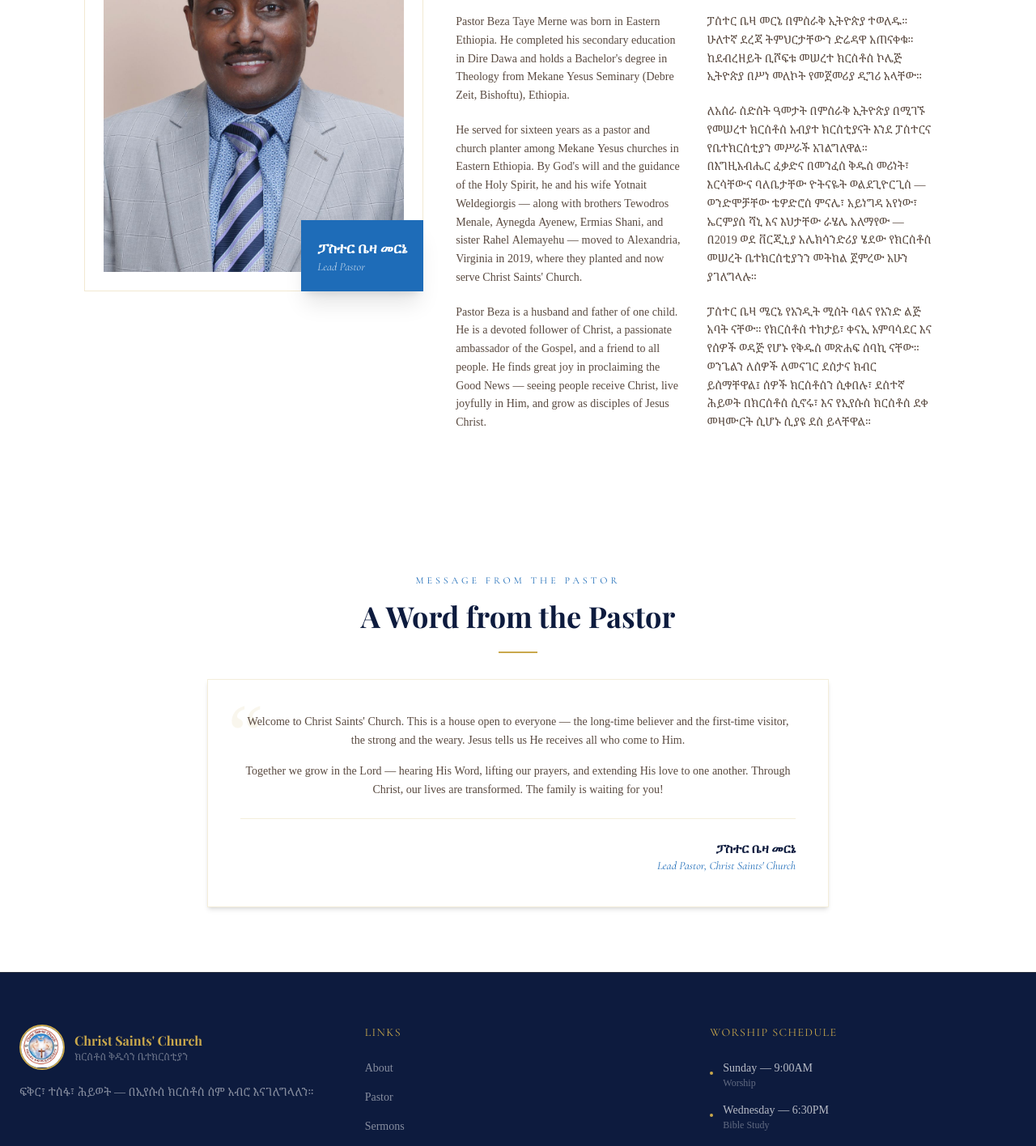
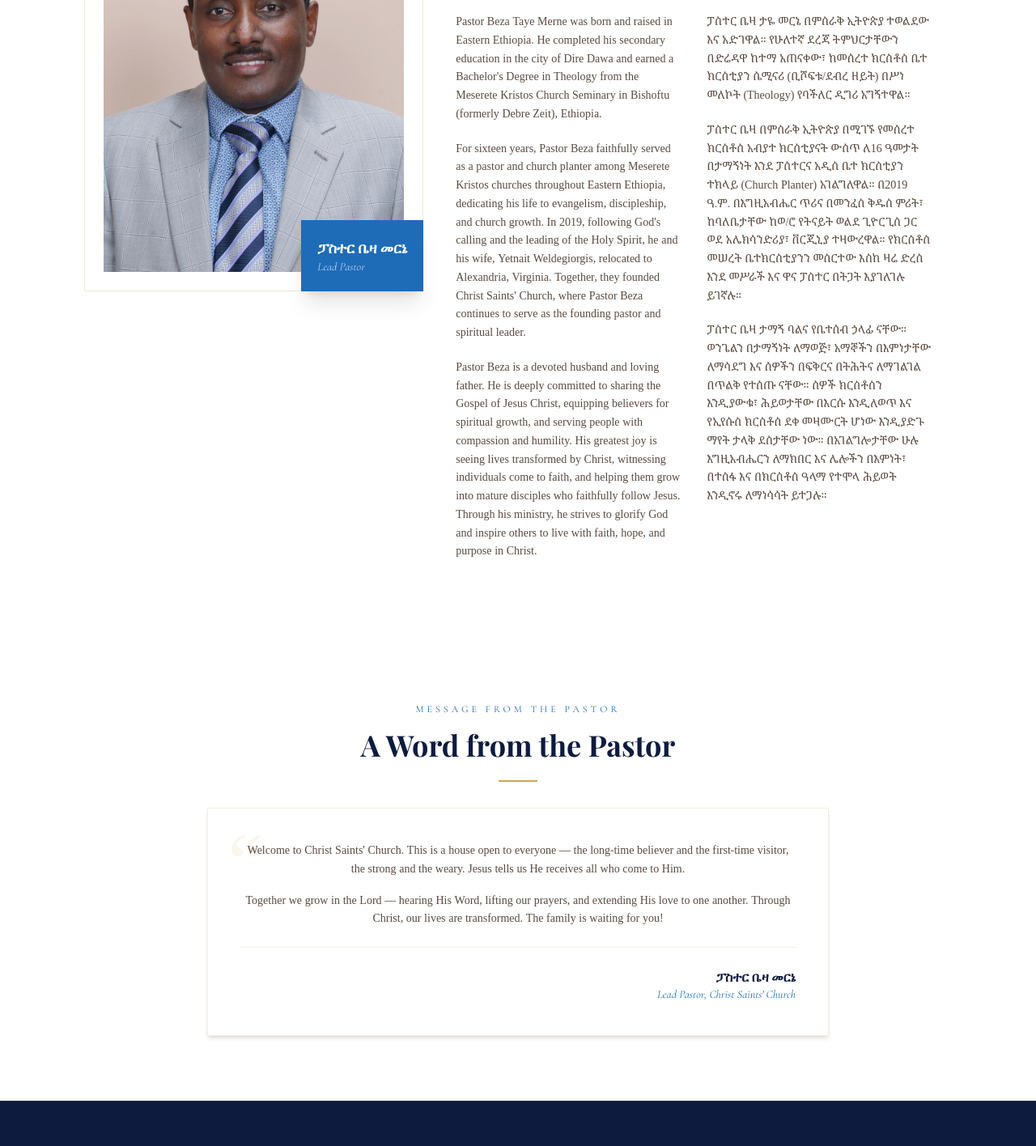
Before and after one commit to merene-daniel/christ-saint-church, a Next.js app: page /pastor in a window 1280 px wide. Shown: the part 680-2096 px from the top of the page at 81% size. Built offline with nearby package versions, Linux system fonts and the light colour scheme; a web font is replaced by a local one.

Commit message:
update page contents

```diff
--- a/app/contact/page.tsx
+++ b/app/contact/page.tsx
@@ -45,7 +45,6 @@ export default function ContactPage() {
       <section className="relative py-40 px-6 bg-hero-gradient text-center overflow-hidden">
         <div className="absolute inset-0 bg-[radial-gradient(ellipse_at_center,rgba(139,26,26,0.3)_0%,transparent_70%)] pointer-events-none" />
         <div className="relative z-10">
-          <p className="font-accent text-gold/75 uppercase tracking-[5px] text-sm mb-4">Contact</p>
           <h1 className="font-display text-5xl md:text-6xl text-white font-black">
             <span className="text-shimmer">Contact Us</span>
           </h1>
@@ -64,7 +63,7 @@ export default function ContactPage() {
             <div className="space-y-6">
               {[
                 { icon: "📍", label: "Location", val: "Alexandria, Virginia" },
-                { icon: "📞", label: "Phone", val: "+1 (XXX) XXX-XXXX" },
+                { icon: "📞", label: "Phone", val: "+1 (703) 420-9049" },
                 { icon: "✉️", label: "Email", val: "info@christsaintschurch.org" },
                 { icon: "🕐", label: "Office Hours", val: "Mon – Fri · 9 AM – 5 PM" },
               ].map((item) => (
@@ -87,9 +86,11 @@ export default function ContactPage() {
               <h3 className="font-display text-church-dark text-lg font-bold mb-4">Service Times</h3>
               <div className="space-y-3">
                 {[
-                  { day: "Sunday", time: "9:00 AM", label: "Main Worship" },
-                  { day: "Wednesday", time: "6:30 PM", label: "Bible Study" },
-                  { day: "Monday", time: "7:00 PM", label: "Prayer Meeting" },
+                  { day: "Sunday", time: "2:00 - 4:30 PM", label: "Main Worship" },
+                  { day: "Wednesday", time: "7:00 - 8:30 PM", label: "Bible Study" },
+                  { day: "Saturday", time: "11:00 AM - 1:00 PM", label: "Prayer Meeting (Every Two Weeks)"},
+                    { day: "Sunday", time: "2:00 - 4:30 PM" ,label: "Youth Group (Sunday School)"},
+                  { day: "Monday", time: "11:00 AM - 7:00 PM", label: "Prayer Meeting" },
                 ].map((s) => (
                   <div key={s.day} className="flex justify-between items-center py-2 border-b border-gold/15 last:border-0">
                     <div>
--- a/app/page.tsx
+++ b/app/page.tsx
@@ -3,10 +3,11 @@ import Link from "next/link";
 import SectionHeader from "@/components/SectionHeader";
 
 const serviceSchedule = [
-  { day: "Sunday", time: "9:00 AM", title: "Worship", icon: "🕊️", color: "from-church-blue to-church-blue-dark" },
-  { day: "Wednesday", time: "6:30 PM", title: "Bible Study", icon: "📖", color: "from-deep-blue to-blue-900" },
-  { day: "Monday", time: "7:00 PM", title: "Prayer Meeting", icon: "🙏", color: "from-emerald-800 to-emerald-900" },
-  { day: "Thursday", time: "3:00 PM", title: "Youth Group", icon: "🎵", color: "from-purple-900 to-purple-950" },
+  { day: "Sunday", time: "2:00 - 4:30 PM", title: "Worship", icon: "🕊️", color: "from-church-blue to-church-blue-dark" },
+  { day: "Wednesday", time: "7:00 - 8:30 PM", title: "Bible Study", icon: "📖", color: "from-deep-blue to-blue-900" },
+  { day: "Saturday", time: "11:00 AM - 1:00 PM", title: "Prayer Meeting (Every Two Weeks)", icon: "🙏", color: "from-emerald-800 to-emerald-900" },
+  { day: "Sunday", time: "2:00 - 4:30 PM" ,title: "Youth Group (Sunday School)", icon: "🎵", color: "from-purple-900 to-purple-950" },
+  { day: "Saturday", time: "11:00 AM - 7:00 PM", title: "Evangelism (Every Two Weeks)", icon: "📖", color: "from-gray-400 to-gray-500" },
 ];
 
 const values = [
@@ -16,9 +17,9 @@ const values = [
     desc: "Scripture is our sole foundation. We order every aspect of our lives by the light of God's Word.",
   },
   {
-    icon: "❤️",
-    title: "Love",
-    desc: "Showing love to one another and to all people is at the heart of our mission.",
+    icon: "📢",
+    title: "Gospel",
+    desc: "Proclaiming the Good News of Jesus Christ is central to everything we do, both within our walls and beyond.",
   },
   {
     icon: "🌍",
@@ -91,7 +92,7 @@ export default function HomePage() {
       {/* ─── SERVICE TIMES ───────────────────────────────────── */}
       <section className="bg-[#0D1B3E] py-20 px-6">
         <div className="max-w-5xl mx-auto">
-          <div className="grid grid-cols-1 sm:grid-cols-2 lg:grid-cols-4 gap-4">
+          <div className="grid grid-cols-1 sm:grid-cols-2 lg:grid-cols-5 gap-4">
             {serviceSchedule.map((s) => (
               <div key={s.day}
                 className={`bg-gradient-to-br ${s.color} p-6 border border-white/5 hover:-translate-y-1 transition-transform`}>
--- a/app/pastor/page.tsx
+++ b/app/pastor/page.tsx
@@ -1,7 +1,7 @@
 import Image from "next/image";
 
 export const metadata = {
-  title: "ፓስተር ቤዛ ሜርኔ | Christ Saints' Church",
+  title: "Pastor Beza Merne | Christ Saints' Church",
 };
 
 export default function PastorPage() {
@@ -55,13 +55,13 @@ export default function PastorPage() {
                 {/* English */}
                 <div className="space-y-5 font-body text-[#5a4a40] text-sm leading-relaxed">
                   <p>
-                    Pastor Beza Taye Merne was born in Eastern Ethiopia. He completed his secondary education in Dire Dawa and holds a Bachelor&apos;s degree in Theology from Mekane Yesus Seminary (Debre Zeit, Bishoftu), Ethiopia.
+                    Pastor Beza Taye Merne was born and raised in Eastern Ethiopia. He completed his secondary education in the city of Dire Dawa and earned a Bachelor's Degree in Theology from the Meserete Kristos Church Seminary in Bishoftu (formerly Debre Zeit), Ethiopia.
                   </p>
                   <p>
-                    He served for sixteen years as a pastor and church planter among Mekane Yesus churches in Eastern Ethiopia. By God&apos;s will and the guidance of the Holy Spirit, he and his wife Yotnait Weldegiorgis — along with brothers Tewodros Menale, Aynegda Ayenew, Ermias Shani, and sister Rahel Alemayehu — moved to Alexandria, Virginia in 2019, where they planted and now serve Christ Saints&apos; Church.
+                    For sixteen years, Pastor Beza faithfully served as a pastor and church planter among Meserete Kristos churches throughout Eastern Ethiopia, dedicating his life to evangelism, discipleship, and church growth. In 2019, following God's calling and the leading of the Holy Spirit, he and his wife, Yetnait Weldegiorgis, relocated to Alexandria, Virginia. Together, they founded Christ Saints' Church, where Pastor Beza continues to serve as the founding pastor and spiritual leader.
                   </p>
                   <p>
-                    Pastor Beza is a husband and father of one child. He is a devoted follower of Christ, a passionate ambassador of the Gospel, and a friend to all people. He finds great joy in proclaiming the Good News — seeing people receive Christ, live joyfully in Him, and grow as disciples of Jesus Christ.
+                    Pastor Beza is a devoted husband and loving father. He is deeply committed to sharing the Gospel of Jesus Christ, equipping believers for spiritual growth, and serving people with compassion and humility. His greatest joy is seeing lives transformed by Christ, witnessing individuals come to faith, and helping them grow into mature disciples who faithfully follow Jesus. Through his ministry, he strives to glorify God and inspire others to live with faith, hope, and purpose in Christ.
                   </p>
                 </div>
 
@@ -69,13 +69,14 @@ export default function PastorPage() {
                 <div className="space-y-5 font-body text-[#5a4a40] text-sm leading-relaxed">
 
                   <p>
-                    ፓስተር ቤዛ መርኔ በምስራቅ ኢትዮጵያ ተወለዱ። ሁለተኛ ደረጃ ትምህርታቸውን ድሬዳዋ አጠናቀቁ። ከደብረዘይት ቢሾፍቱ መሠረተ ክርስቶስ ኮሌጅ ኢትዮጵያ በሥነ መለኮት የመጀመሪያ ዲግሪ አላቸው።
+                    ፓስተር ቤዛ ታዬ  መርኔ በምስራቅ ኢትዮጵያ ተወልደው እና አድገዋል። የሁለተኛ ደረጃ ትምህርታቸውን በድሬዳዋ ከተማ አጠናቀው፣ ከመሰረተ ክርስቶስ ቤተ ክርስቲያን ሴሚናሪ (ቢሾፍቱ/ደብረ ዘይት) በሥነ መለኮት (Theology) የባችለር ዲግሪ አግኝተዋል።
                   </p>
                   <p>
-                    ለአስራ ስድስት ዓመታት በምስራቅ ኢትዮጵያ በሚገኙ የመሠረተ ክርስቶስ አብያተ ክርስቲያናት እንደ ፓስተርና የቤተክርስቲያን መሥራች አገልግለዋል። በእግዚአብሔር ፈቃድና በመንፈስ ቅዱስ መሪነት፣ እርሳቸውና ባለቤታቸው ዮትናዬት ወልደጊዮርጊስ — ወንድሞቻቸው ቴዎድሮስ ምናሌ፣ አይነግዳ አየነው፣ ኤርምያስ ሻኒ እና እህታቸው ራሄሌ አለማየው — በ2019 ወደ ቨርጂኒያ አሌክሳንድሪያ ሄደው የክርስቶስ መሠረት ቤተክርስቲያንን መትከል ጀምረው አሁን ያገለግላሉ።
+                    ፓስተር ቤዛ በምስራቅ ኢትዮጵያ በሚገኙ የመሰረተ ክርስቶስ አብያተ ክርስቲያናት ውስጥ ለ16 ዓመታት በታማኝነት እንደ ፓስተርና አዲስ ቤተ ክርስቲያን ተክላይ (Church Planter) አገልግለዋል። በ2019 ዓ.ም. በእግዚአብሔር ጥሪና በመንፈስ ቅዱስ ምሪት፣ ከባለቤታቸው ከወ/ሮ የትናይት ወልደ ጊዮርጊስ ጋር ወደ አሌክሳንድሪያ፣ ቨርጂኒያ ተዛውረዋል። የክርስቶስ መሠረት ቤተክርስቲያንን  መስርተው እስከ ዛሬ ድረስ እንደ መሥራች እና ዋና ፓስተር በትጋት እያገለገሉ ይገኛሉ።
                   </p>
                   <p>
-                    ፓስተር ቤዛ ሜርኔ የአንዲት ሚስት ባልና የአንድ ልጅ አባት ናቸው። የክርስቶስ ተከታይ፣ ቀናኢ አምባሳደር እና የሰዎች ወዳጅ የሆኑ የቅዱስ መጽሐፍ ሰባኪ ናቸው። ወንጌልን ለሰዎች ለመናገር ደስታና ክብር ይሰማቸዋል፤ ሰዎች ክርስቶስን ሲቀበሉ፣ ደስተኛ ሕይወት በክርስቶስ ሲኖሩ፣ እና የኢየሱስ ክርስቶስ ደቀ መዛሙርት ሲሆኑ ሲያዩ ደስ ይላቸዋል።
+
+                    ፓስተር ቤዛ  ታማኝ ባልና የቤተሰብ ኃላፊ ናቸው። ወንጌልን በታማኝነት ለማወጅ፣ አማኞችን በእምነታቸው ለማሳደግ እና ሰዎችን በፍቅርና በትሕትና ለማገልገል በጥልቅ የተሰጡ ናቸው። ሰዎች ክርስቶስን እንዲያውቁ፣ ሕይወታቸው በእርሱ እንዲለወጥ እና የኢየሱስ ክርስቶስ ደቀ መዛሙርት ሆነው እንዲያድጉ ማየት ታላቅ ደስታቸው ነው። በአገልግሎታቸው ሁሉ እግዚአብሔርን ለማክበር እና ሌሎችን በእምነት፣ በተስፋ እና በክርስቶስ ዓላማ የተሞላ ሕይወት እንዲኖሩ ለማነሳሳት ይተጋሉ።
                   </p>
                 </div>
               </div>
--- a/components/Footer.tsx
+++ b/components/Footer.tsx
@@ -54,9 +54,11 @@ export default function Footer() {
             </h4>
             <div className="space-y-3">
               {[
-                { day: "Sunday", time: "9:00AM", label: "Worship" },
-                { day: "Wednesday", time: "6:30PM", label: "Bible Study" },
-                { day: "Monday", time: "7:00PM", label: "Prayer Meeting" },
+                  { day: "Sunday", time: "2:00 - 4:30 PM", label: "Worship" },
+                  { day: "Wednesday", time: "7:00 - 8:30 PM", label: "Bible Study",},
+                  { day: "Saturday", time: "11:00 AM - 1:00 PM", label: "Prayer Meeting (Every Two Weeks)"},
+                  { day: "Sunday", time: "2:00 - 4:30 PM" ,label: "Youth Group (Sunday School)"},
+                  { day: "Saturday", time: "11:00 AM - 7:00 PM", label: "Evangelism (Every Two Weeks)" },
               ].map((s) => (
                 <div key={s.day} className="flex items-center gap-3">
                   <div className="w-1 h-1 rounded-full bg-gold flex-shrink-0" />
--- a/next.config.mjs
+++ b/next.config.mjs
@@ -1,5 +1,11 @@
+import { fileURLToPath } from "url";
+import path from "path";
+
+const __dirname = path.dirname(fileURLToPath(import.meta.url));
+
 /** @type {import('next').NextConfig} */
 const nextConfig = {
+  outputFileTracingRoot: __dirname,
   images: {
     remotePatterns: [],
   },
```
